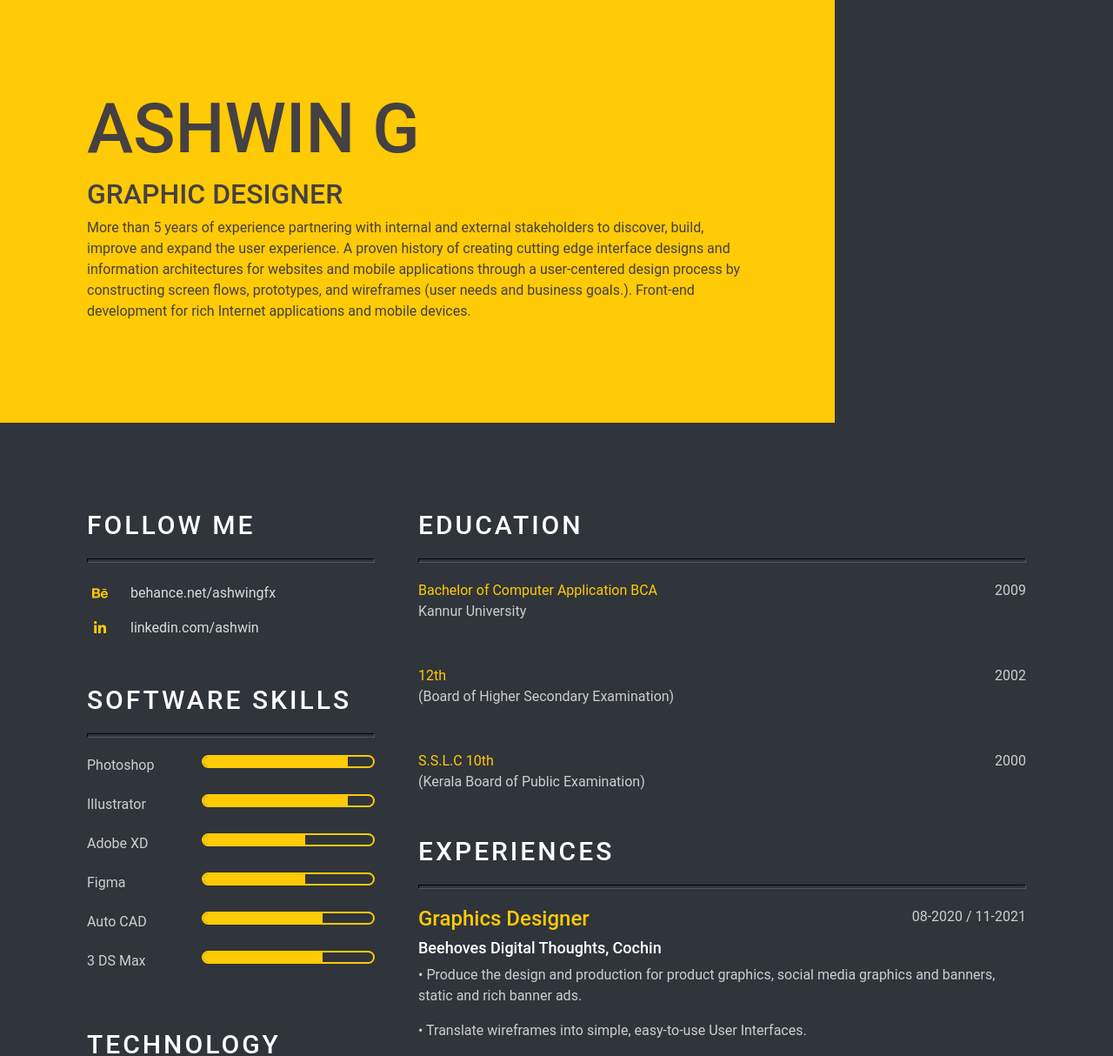
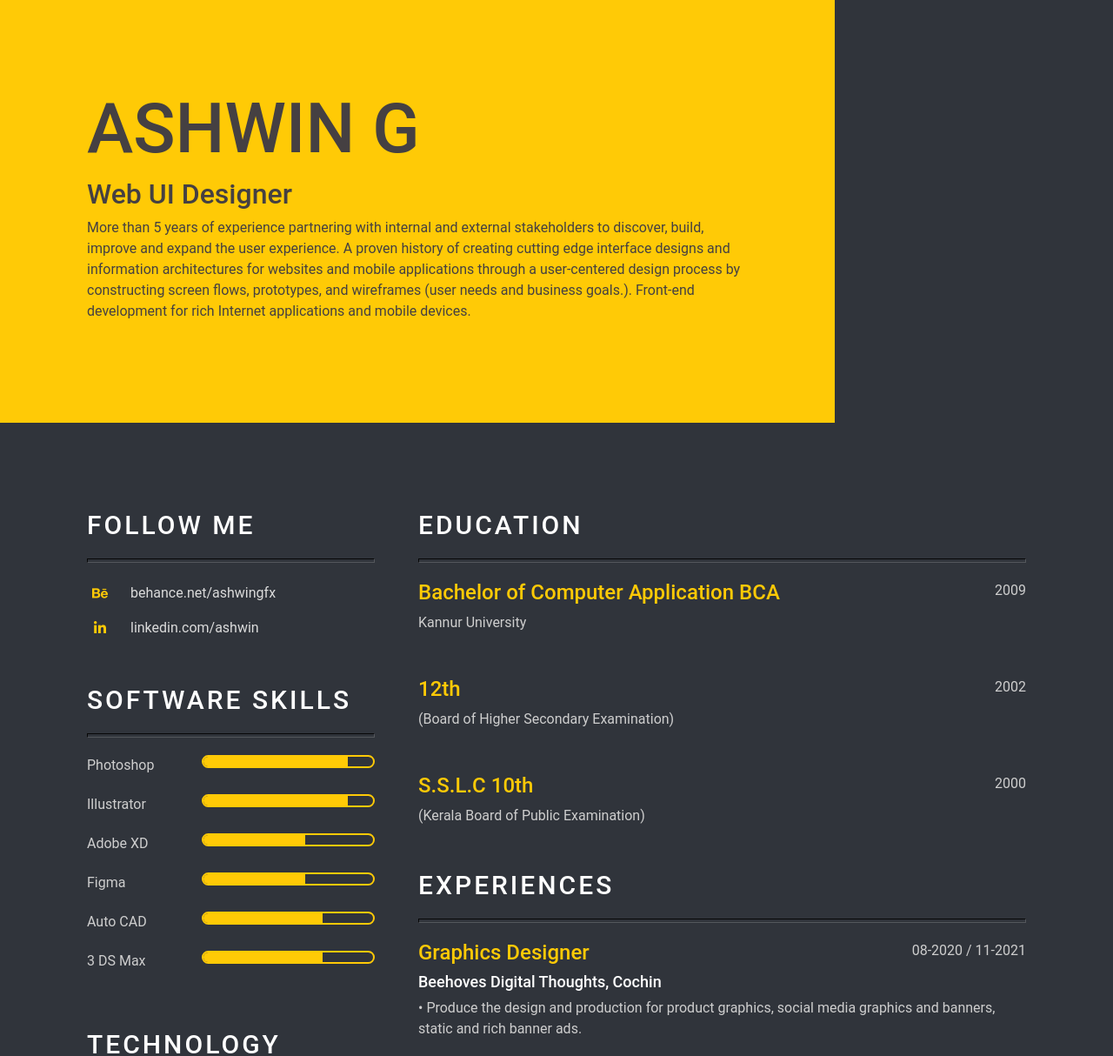
Before and after one commit to ashwingfx/ashwinportfolio, a plain HTML site: page index.html in a window 1280 px wide. Shown: the top 1214 px of the page at 87% size. Drawn offline with Linux system fonts and the light colour scheme.

Commit message:
Add files via upload

```diff
--- a/index.html
+++ b/index.html
@@ -15,7 +15,7 @@
         <div class="row">
             <div class="col-md-12 col-lg-9 obj">
                 <h1>ASHWIN G</h1>
-                <h2>GRAPHIC DESIGNER</h2>
+                <h2>Web UI Designer</h2>
                 <p>More than 5 years of experience partnering with internal and external
                     stakeholders to discover, build, improve and expand the user
                     experience. A proven history of creating cutting edge interface
@@ -183,7 +183,7 @@
                     <div class="education">
 
                         <div class="education-content">
-                            <p class="title">Bachelor of Computer Application BCA </p>
+                            <p class="title"><h4>Bachelor of Computer Application BCA</h4> </p>
                             <p>Kannur University</p>
 
                         </div>
@@ -192,7 +192,7 @@
                     <div class="education">
 
                         <div class="education-content">
-                            <p class="title">12th</p>
+                            <p class="title"><h4>12th</h4></p>
                             <p> (Board of Higher Secondary Examination)</p>
                         </div>
                         <div class="year">2002</div>
@@ -200,7 +200,7 @@
                     <div class="education">
 
                         <div class="education-content">
-                            <p class="title">S.S.L.C 10th</p>
+                            <p class="title"><h4>S.S.L.C 10th</h4></p>
                             <p>  (Kerala Board of Public Examination)</p>
                         </div>
                         <div class="year">2000</div>
```
